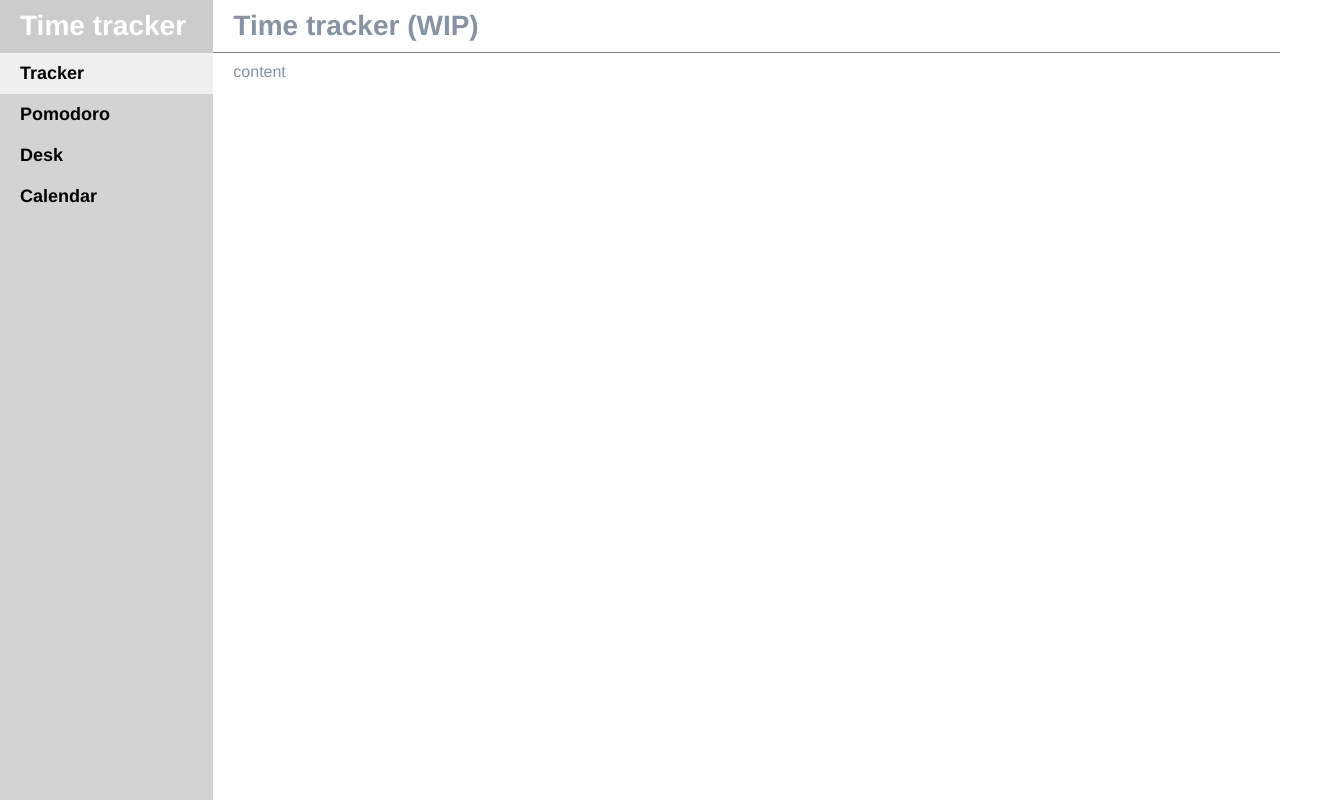
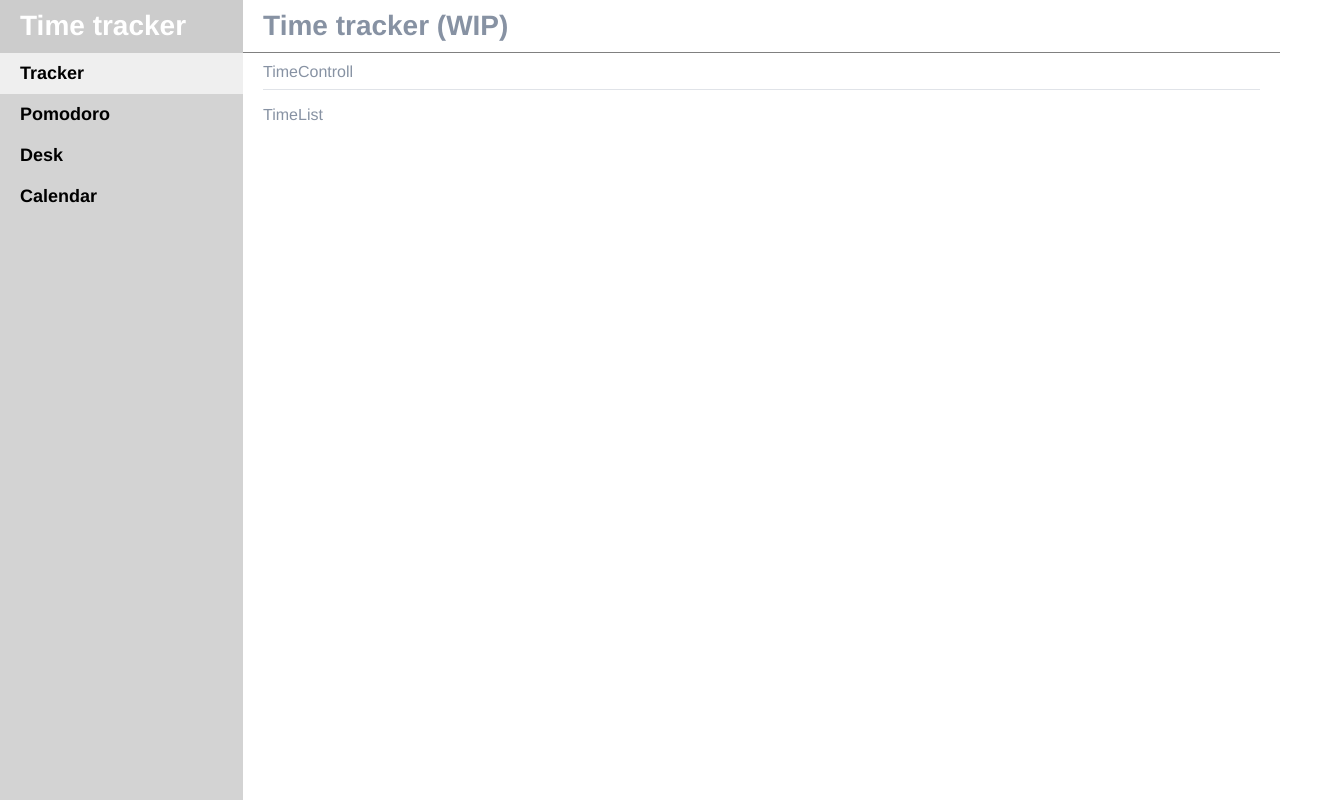
Before and after one commit to chernrus/ttrack-frontend, a Vue app: page /tracker in a window 1280 px wide. Shown: the whole page, 1320 px wide, since content can reach past the window. Built offline with nearby package versions, Linux system fonts and the light colour scheme.

Commit message:
add tracker components

```diff
--- a/src/assets/styles/default.scss
+++ b/src/assets/styles/default.scss
@@ -1,5 +1,13 @@
+* {
+    box-sizing: border-box;
+}
 body {
     margin: 0;
     padding: 0;
     font-size: 16px;
 }
+
+.stroke-line {
+    border-top: 1px solid #E0E3E8;
+    margin: 8px 0px 16px 0;
+}
--- a/src/assets/styles/menu.scss
+++ b/src/assets/styles/menu.scss
@@ -1,5 +1,5 @@
 .side-menu {
-    width: 20%;
+    width: 300px;
     text-align: left;
     background-color: lightgrey;
     height: 100vh;
--- /dev/null
+++ b/src/views/Tracker/TimeControll/TimeControll.js
@@ -0,0 +1,3 @@
+export default {
+    name: 'TimeControll',
+}
--- /dev/null
+++ b/src/views/Tracker/TimeControll/TimeControll.vue
@@ -0,0 +1,7 @@
+<template lang="html">
+    <div class="time-controll">
+        TimeControll
+    </div>
+</template>
+
+<script src="./TimeControll.js"></script>
--- /dev/null
+++ b/src/views/Tracker/TimeList/TimeList.js
@@ -0,0 +1,3 @@
+export default {
+    name: 'TimeList',
+}
--- /dev/null
+++ b/src/views/Tracker/TimeList/TimeList.vue
@@ -0,0 +1,7 @@
+<template lang="html">
+    <div class="time-list">
+        TimeList
+    </div>
+</template>
+
+<script src="./TimeList.js"></script>
--- a/src/views/Tracker/Tracker.js
+++ b/src/views/Tracker/Tracker.js
@@ -1,2 +1,10 @@
+const TimeControll = () => import('./TimeControll/TimeControll.vue');
+const TimeList = () => import('./TimeList/TimeList.vue');
+
 export default {
+    name: 'Tracker',
+    components: {
+        TimeControll,
+        TimeList
+    }
 }
--- a/src/views/Tracker/Tracker.vue
+++ b/src/views/Tracker/Tracker.vue
@@ -1,6 +1,8 @@
 <template lang="html">
     <div class="time-tracker">
-        content
+        <TimeControll/>
+        <div class="stroke-line"></div>
+        <TimeList/>
     </div>
 </template>
 
```
